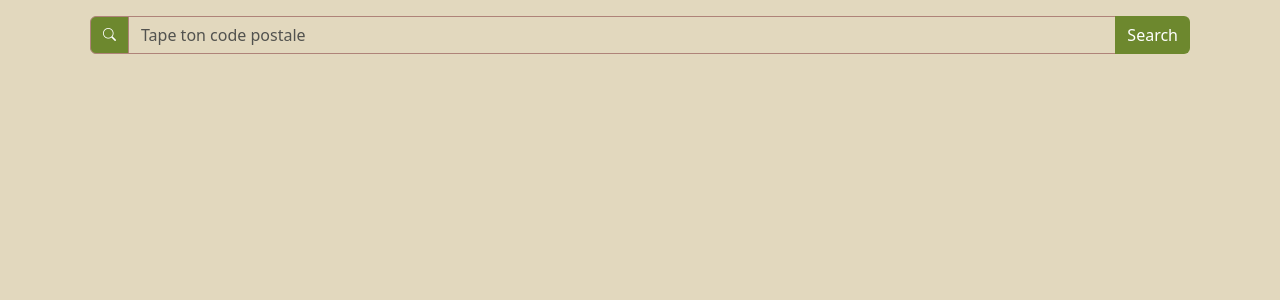
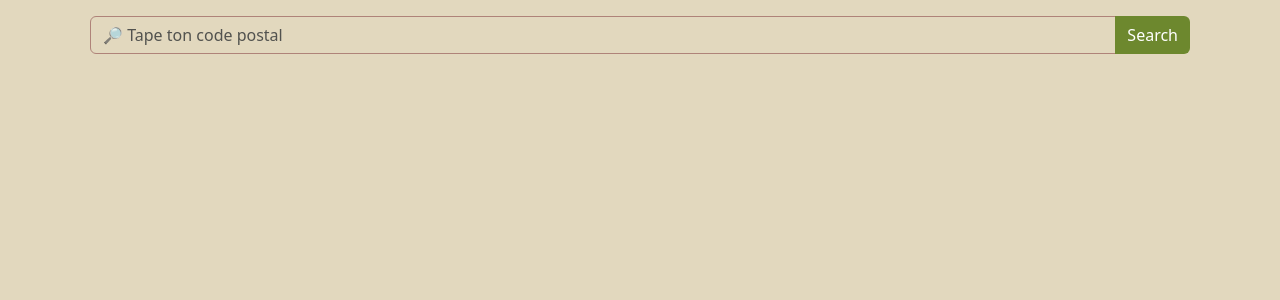
Before and after one commit to JohLav/hackathon-verochrome, a React (Vite) app: page /home in a window 1280 px wide. Shown: the top 300 px of the page. Built offline with nearby package versions, Linux system fonts and the light colour scheme.

Commit message:
fix logo button

```diff
--- a/src/components/Button_page.jsx
+++ b/src/components/Button_page.jsx
@@ -3,7 +3,7 @@ import { Link } from "react-router-dom";
 export default function Button_page() {
   return (
     <div style={{ marginTop: "0.5rem" }}>
-      <Link to="/">
+      <Link to="/Home">
         <i style={{ marginLeft: "1rem" }} className="bi bi-x-square rb:bac"></i>
       </Link>
     </div>
--- a/src/components/SearchBar.jsx
+++ b/src/components/SearchBar.jsx
@@ -17,15 +17,15 @@ export default function SearchBar({ setCodePost }) {
             marginLeft: "0.5rem",
           }}
         >
-          <InputGroup.Text
+          {/* <InputGroup.Text
             style={{ backgroundColor: "#6D882E", border: "1px solid #AF8379" }}
           >
             <i className="bi bi-search"></i>
-          </InputGroup.Text>
+          </InputGroup.Text> */}
           <FormControl
             style={{ border: "1px solid #AF8379" }}
             value={currentSearch}
-            placeholder="Tape ton code postale"
+            placeholder="🔎 Tape ton code postal"
             onChange={(e) => setCurrentSearch(e.target.value)}
           />
           <Button
```
